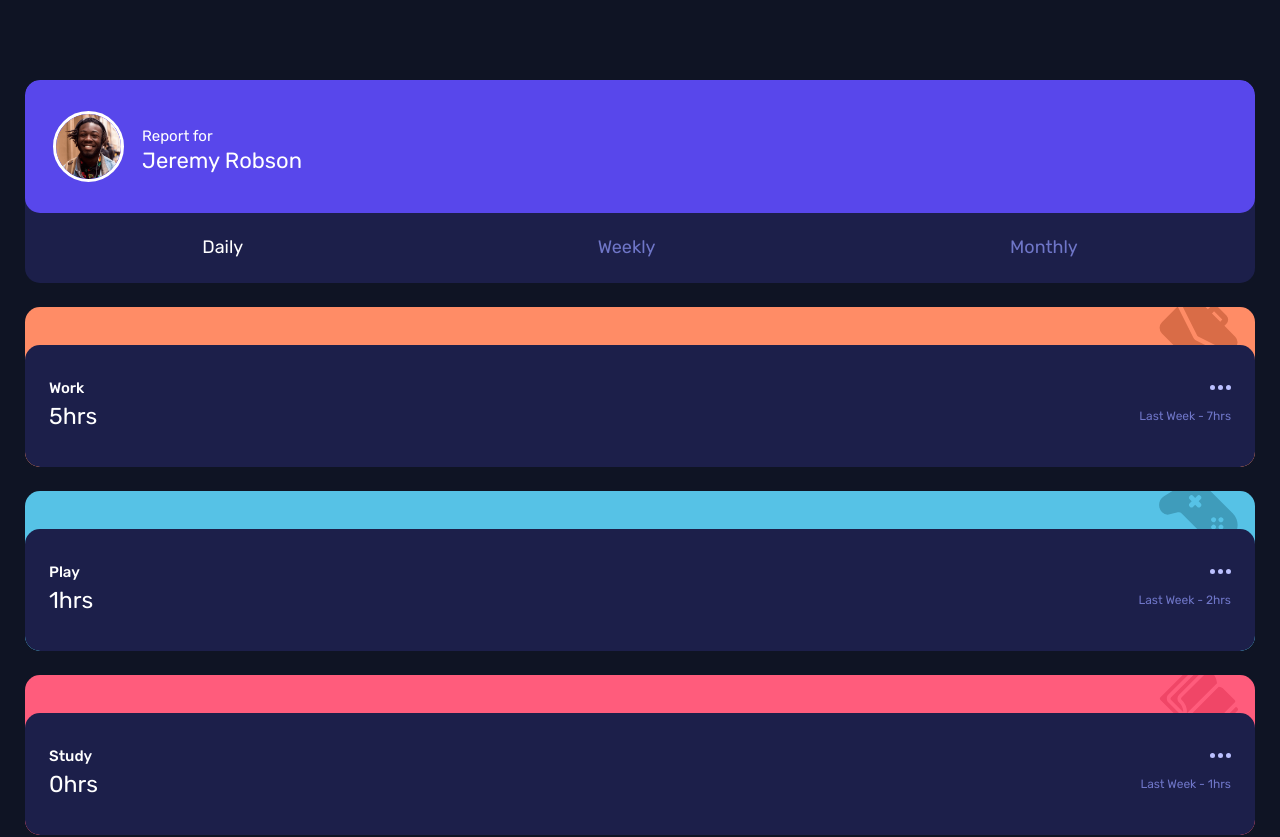
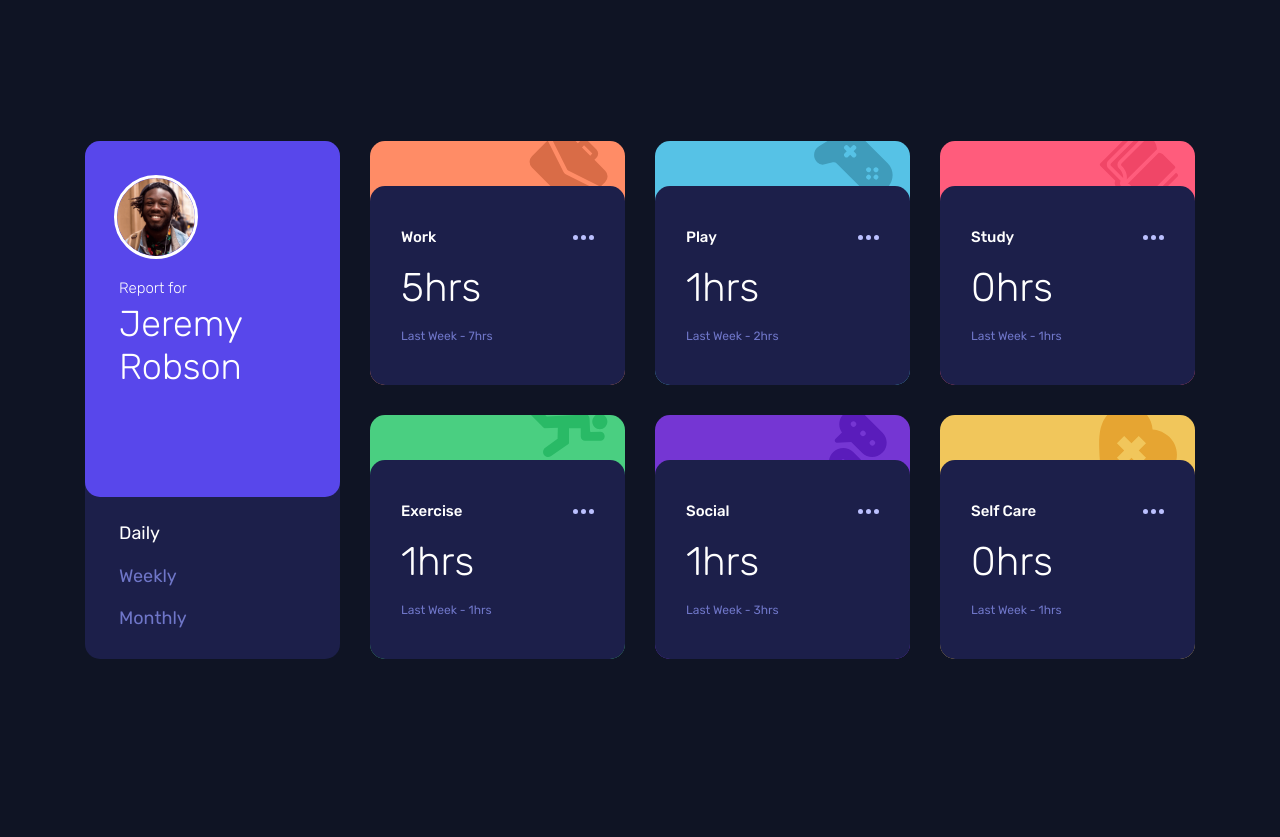
Before and after one commit to elisa-charrier/time-tracking-dashboard, a plain HTML site: page index.html in a window 1280 px wide. Shown: the top 837 px of the page. After the commit the page ends 800 px from the top, so only its background shows below. Drawn offline with Linux system fonts and the light colour scheme.

Commit message:
Add dekstop and tablet layouts

```diff
--- a/app/scss/_card.scss
+++ b/app/scss/_card.scss
@@ -1,22 +1,22 @@
+/* Mobile Layout */
 .card {
+    display: grid;
+    grid-template-rows: toRem(38) 1fr;
+    grid-template-columns: 1fr;
+
     width: 100%;
     border-radius: toRem(15);
-    overflow: hidden;
 
     /* Styling header card */
     &--header {
-        display: flex;
-        flex-direction: column;
-        justify-content: space-between;
-
+        grid-template-rows: 1fr toRem(70);
         background-color: $darkBlue;
     }
 
+    // Header card hero
     &__hero {
         display: flex;
         align-items: center;
-
-        height: toRem(133);
         border-radius: toRem(15);
 
         background-color: $blue;
@@ -32,41 +32,32 @@
         margin-left: toRem(18);
 
         font-size: toRem(22);
-        font-weight: $normalWeight;
+        font-weight: $thinWeight;
 
         span {
             font-size: toRem(15);
         }
     }
 
+    // Header card navigation bar
     &__nav {
         display: flex;
         flex-wrap: wrap;
         justify-content: space-around;
         align-items: center;
 
-        margin-bottom: toRem(25);
-
         color: $desaturatedBlue;
 
-        a:hover, .selected {
+        a:hover, a:active, .selected {
+            cursor: pointer;
             color: #fff;
-            cursor: pointer;
         }
     }
 
     /* Styling default cards */
-    &--default {
-        height: toRem(160);
+    &__logo {
         position: relative;
-    }
-
-    &__logo {
-        width: 100%;
-        height: toRem(79);
         overflow: hidden;
-
-        position: relative;
 
         img {
             width: toRem(79);
@@ -81,19 +72,19 @@
         display: grid;
         grid-template-columns: 1fr 1fr;
 
-        width: 100%;
-        height: toRem(122);
         padding: toRem(31) toRem(24) toRem(35) toRem(24);
         border-radius: toRem(15);
 
-        position: absolute;
-        top: toRem(38);
-
         background-color: $darkBlue;
+        transition: all 300ms ease-in 100ms;
+    }
+    &__content:hover, &__content:active {
+        cursor: pointer;
+        background-color: $softDarkBlue;
     }
 
     &__title {
-        align-self: center;
+        place-self: center start;
 
         font-size: toRem(15);
         font-weight: $boldWeight;
@@ -104,10 +95,10 @@
     }
 
     &__current-time {
-        align-self: center;
+        place-self: center start;
 
-        font-size: toRem(23);
-
+        font-size: toRem(24);
+        font-weight: $thinWeight;
     }
 
     &__previous-time {
@@ -118,6 +109,7 @@
         color: $desaturatedBlue;
     }
 
+    /* Cards colors*/
     &--work {background-color: $lightOrange;}
     &--play {background-color: $softBlue;}
     &--study {background-color: $lightRed;}
@@ -125,3 +117,76 @@
     &--social {background-color: $violet;}
     &--self-care {background-color: $softOrange;}
 }
+
+
+/* Tablet Layout */
+@media (min-width: 768px) and (max-width: 1024px) {
+    .card {
+        /* Styling header card */
+        &--header {
+            grid-column: 1 / span 2;
+        }
+    }
+}
+
+
+/* Dekstop Layout */
+@media (min-width: 1025px) {
+    .card {
+        grid-template-rows: toRem(45) 1fr;
+
+        /* Styling header card */
+        &--header {
+            grid-template-rows: 1fr toRem(165);
+            grid-row: 1 / span 2;
+        }
+
+        // Header card hero
+        &__hero {
+            flex-direction: column;
+            align-items: flex-start;
+            justify-content: flex-start;
+
+            height: toRem(356);
+        }
+        &__profile-img {
+            width: toRem(84);
+            height: toRem(84);
+            margin-left: toRem(29);
+            margin-top: toRem(34);
+        }
+        h1 {
+            margin-left: toRem(34);
+
+            font-size: toRem(36);
+        }
+
+        // Header card navigation bar
+        &__nav {
+            flex-direction: column;
+            align-items: flex-start;
+            justify-content: space-between;
+            flex-wrap: nowrap;
+
+            margin: toRem(25) 0 toRem(33) toRem(34);
+        }
+
+        /* Styling default cards */
+        &__content {
+            padding: toRem(33) toRem(31);
+        }
+
+        &__current-time {
+            grid-column: 1 / span 2;
+            grid-row: 2 / 3;
+            place-self: center start;
+
+            font-size: toRem(40);
+        }
+        &__previous-time {
+            grid-column: 1 / span 2;
+            grid-row: 3 / 4;
+            place-self: center start;
+        }
+    }
+}
--- a/app/scss/_global.scss
+++ b/app/scss/_global.scss
@@ -1,3 +1,4 @@
+/* Mobile Layout */
 html {
     box-sizing: border-box;
     font-size: 100%;
@@ -10,6 +11,8 @@ html {
 }
 
 body {
+    min-height: 100vh;
+
     font-family: $rubikFont;
     font-size: toRem(18);
     font-weight: $normalWeight;
@@ -18,13 +21,42 @@ body {
     background-color: $veryDarkBlue;
 }
 
-main {
-    margin: toRem(80) toRem(25);
-}
-
 .grid {
     display: grid;
     grid-template-columns: 1fr;
     grid-template-rows: toRem(203) repeat(6, toRem(160));
     gap: toRem(24);
+
+    padding: toRem(80) toRem(25);
 }
+
+
+/* Tablet Layout */
+@media (min-width: 768px) and (max-width: 1024px) {
+    body {
+        display: flex;
+        align-items: center;
+    }
+
+    .grid {
+        grid-template-columns: 1fr 1fr;
+        grid-template-rows: toRem(203) repeat(3, toRem(160));
+        width: 100%;
+    }
+}
+
+
+/* Dekstop Layout */
+@media (min-width: 1025px) {
+    body {
+        display: flex;
+        justify-content: center;
+        align-items: center;
+    }
+
+    .grid {
+        grid-template-columns: repeat(4, minmax(auto, toRem(255)));
+        grid-template-rows: repeat(2, minmax(auto, toRem(244)));
+        gap: toRem(30);
+    }
+}
--- a/app/scss/_variables.scss
+++ b/app/scss/_variables.scss
@@ -17,6 +17,7 @@ $softOrange: hsl(43, 84%, 65%); // self care
 //Neutral
 $veryDarkBlue: hsl(226, 43%, 10%);
 $darkBlue: hsl(235, 46%, 20%);
+$softDarkBlue: hsl(235, 46%, 30%);
 $desaturatedBlue: hsl(235, 45%, 61%);
 $paleBlue: hsl(236, 100%, 87%);
 
--- a/index.html
+++ b/index.html
@@ -29,7 +29,7 @@
         </header>
 
         <!-- Card n.1 - WORK -->
-        <div class="card card--default card--work">
+        <div class="card card--work">
             <div class="card__logo">
                 <img src="./app/img/icon-work.svg" alt="Work background image">
             </div>
@@ -42,7 +42,7 @@
         </div>
 
         <!-- Card n.2 - PLAY -->
-        <div class="card card--default card--play">
+        <div class="card card--play">
             <div class="card__logo">
                 <img src="./app/img/icon-play.svg" alt="Work background image">
             </div>
@@ -55,7 +55,7 @@
         </div>
 
         <!-- Card n.3 - STUDY -->
-        <div class="card card--default card--study">
+        <div class="card card--study">
             <div class="card__logo">
                 <img src="./app/img/icon-study.svg" alt="Work background image">
             </div>
@@ -68,7 +68,7 @@
         </div>
 
         <!-- Card n.4 - EXERCISE -->
-        <div class="card card--default card--exercise">
+        <div class="card card--exercise">
             <div class="card__logo">
                 <img src="./app/img/icon-exercise.svg" alt="Work background image">
             </div>
@@ -81,7 +81,7 @@
         </div>
 
         <!-- Card n.5 - SOCIAL -->
-        <div class="card card--default card--social">
+        <div class="card card--social">
             <div class="card__logo">
                 <img src="./app/img/icon-social.svg" alt="Work background image">
             </div>
@@ -94,7 +94,7 @@
         </div>
 
         <!-- Card n.6 - SELF CARE -->
-        <div class="card card--default card--self-care">
+        <div class="card card--self-care">
             <div class="card__logo">
                 <img src="./app/img/icon-self-care.svg" alt="Work background image">
             </div>
```
Also changed, not shown: dist/style.css, 1 other file.
